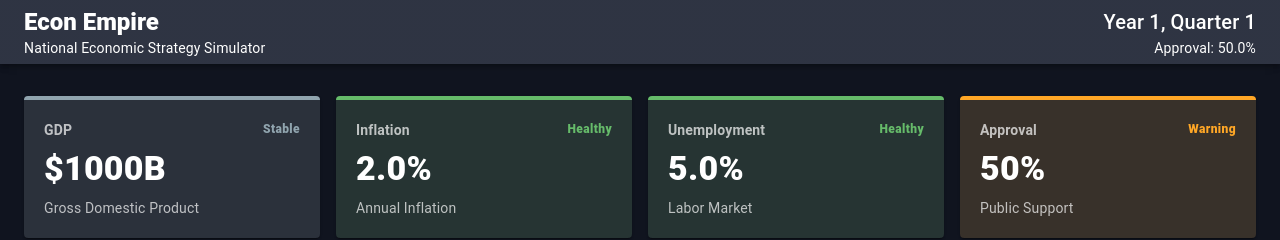
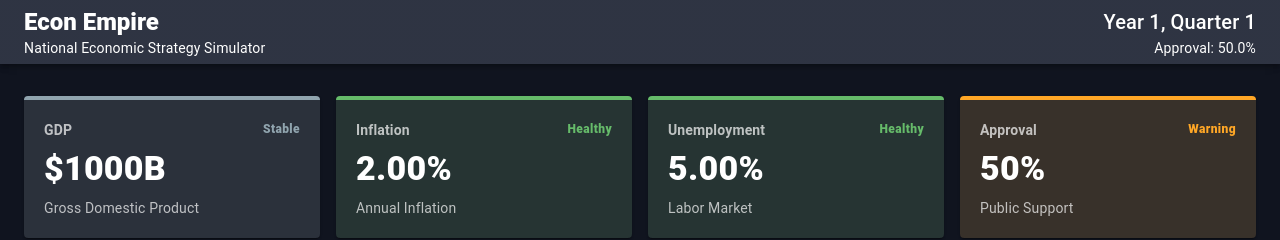
Before and after one commit to enders84/econ-empire, a React (Vite) app: page / in a window 1280 px wide. Shown: the top 240 px of the page. Built offline with nearby package versions, Linux system fonts and the light colour scheme.

Commit message:
Add quarterly reports, events, and macro updates

```diff
--- a/src/components/dashboard/Dashboard.tsx
+++ b/src/components/dashboard/Dashboard.tsx
@@ -53,7 +53,7 @@ export default function Dashboard({
       <Grid size={{ xs: 12, sm: 6, md: 3 }}>
         <StatusCard
           title="Inflation"
-          value={`${gameState.economy.inflation.toFixed(1)}%`}
+          value={`${gameState.economy.inflation.toFixed(2)}%`}
           status={inflationStatus}
           description="Annual Inflation"
         />
@@ -62,7 +62,7 @@ export default function Dashboard({
       <Grid size={{ xs: 12, sm: 6, md: 3 }}>
         <StatusCard
           title="Unemployment"
-          value={`${gameState.economy.unemployment.toFixed(1)}%`}
+          value={`${gameState.economy.unemployment.toFixed(2)}%`}
           status={unemploymentStatus}
           description="Labor Market"
         />
--- a/src/engine/advanceQuarter.ts
+++ b/src/engine/advanceQuarter.ts
@@ -1,9 +1,14 @@
 import type { GameState } from "../models/GameState";
 import { runEconomy } from "./economy/economy";
+import { calculateInflation } from "./economy/calculateInflation";
+import { calculateUnemployment } from "./economy/calculateUnemployment";
 import { applyEvent } from "./events/applyEvent";
 import { selectRandomEvent } from "./events/selectRandomEvent";
 import { runPolitics } from "./politics/politics";
 import { runTreasury } from "./treasury/treasury";
+
+const round = (value: number): number =>
+  Math.round(value * 100) / 100;
 
 export function advanceQuarter(
   previousState: GameState,
@@ -18,9 +23,37 @@ export function advanceQuarter(
       ? previousState.politics.currentYear + 1
       : previousState.politics.currentYear;
 
+  // Calculate GDP, potential GDP, productivity,
+  // output gap, and GDP components.
   const economyState = runEconomy(previousState);
 
-  const treasuryState = runTreasury(economyState);
+  // Calculate inflation and unemployment from
+  // the newly updated economic conditions.
+  const inflation = calculateInflation(
+    previousState,
+    economyState,
+  );
+
+  const unemployment = calculateUnemployment(
+    previousState,
+    economyState,
+  );
+
+  const stateWithLaborAndPrices: GameState = {
+    ...economyState,
+
+    economy: {
+      ...economyState.economy,
+      inflation: round(inflation),
+      unemployment: round(unemployment),
+      interestRate:
+        economyState.policy.policyInterestRate,
+    },
+  };
+
+  const treasuryState = runTreasury(
+    stateWithLaborAndPrices,
+  );
 
   const politicsState = runPolitics(
     previousState,
--- a/src/engine/economy/calculateInflation.ts
+++ b/src/engine/economy/calculateInflation.ts
@@ -7,7 +7,7 @@ const clamp = (
 ): number => Math.min(Math.max(value, minimum), maximum);
 
 const round = (value: number): number =>
-  Math.round(value * 100) / 100;
+  Math.round(value * 10000) / 10000;
 
 export function calculateInflation(
   previousState: GameState,
@@ -31,18 +31,21 @@ export function calculateInflation(
     updatedState.economy.governmentSpending /
     currentGDP;
 
-  // A positive output gap creates inflationary
-  // pressure; a negative gap reduces inflation.
+  // GDP above potential creates upward price pressure.
+  // GDP below potential creates downward price pressure.
   const demandPressure =
     outputGap * 0.06;
 
+  // Government spending above 20% of GDP adds
+  // extra inflationary pressure.
   const spendingPressure =
     Math.max(0, governmentShare - 0.20) *
     1.5;
 
-  // Rates above the neutral rate reduce inflation.
   const neutralInterestRate = 2.5;
 
+  // Rates below neutral raise inflation pressure.
+  // Rates above neutral reduce inflation pressure.
   const monetaryPressure =
     (neutralInterestRate - interestRate) *
     0.08;
@@ -53,8 +56,8 @@ export function calculateInflation(
     spendingPressure +
     monetaryPressure;
 
-  // Inflation adjusts gradually because prices
-  // and expectations are persistent.
+  // Inflation changes gradually because prices
+  // and expectations have inertia.
   const adjustmentSpeed = 0.20;
 
   const inflation =
--- a/src/engine/economy/calculateUnemployment.ts
+++ b/src/engine/economy/calculateUnemployment.ts
@@ -7,7 +7,7 @@ const clamp = (
 ): number => Math.min(Math.max(value, minimum), maximum);
 
 const round = (value: number): number =>
-  Math.round(value * 100) / 100;
+  Math.round(value * 10000) / 10000;
 
 export function calculateUnemployment(
   previousState: GameState,
@@ -22,27 +22,24 @@ export function calculateUnemployment(
   const interestRate =
     updatedState.policy.policyInterestRate;
 
-  // Okun's Law:
-  // Positive output gap lowers unemployment.
-  // Negative output gap raises unemployment.
+  // Positive output gaps increase hiring.
+  // Negative output gaps increase unemployment.
   const outputGapEffect =
     outputGap * -0.08;
 
-  // Higher interest rates slightly weaken hiring.
   const neutralInterestRate = 3;
 
+  // Rates above neutral raise unemployment;
+  // rates below neutral support employment.
   const interestRateEffect =
-    Math.max(
-      0,
-      interestRate - neutralInterestRate,
-    ) * 0.03;
+    (interestRate - neutralInterestRate) * 0.03;
 
   const targetUnemployment =
     previousUnemployment +
     outputGapEffect +
     interestRateEffect;
 
-  // Labor markets adjust gradually.
+  // Labor-market changes occur gradually.
   const adjustmentSpeed = 0.35;
 
   const unemployment =
```
